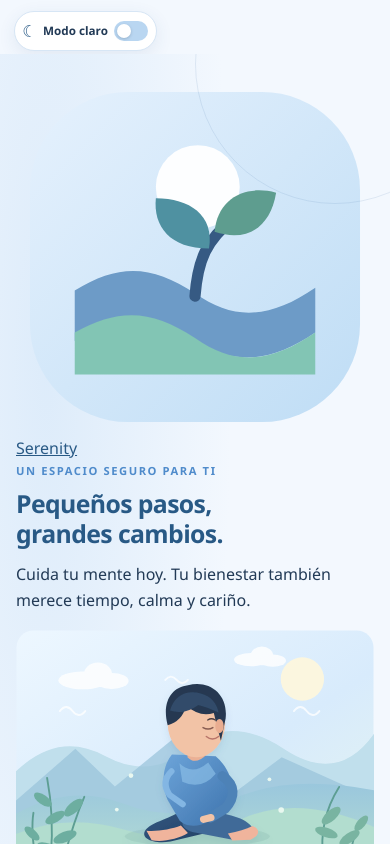
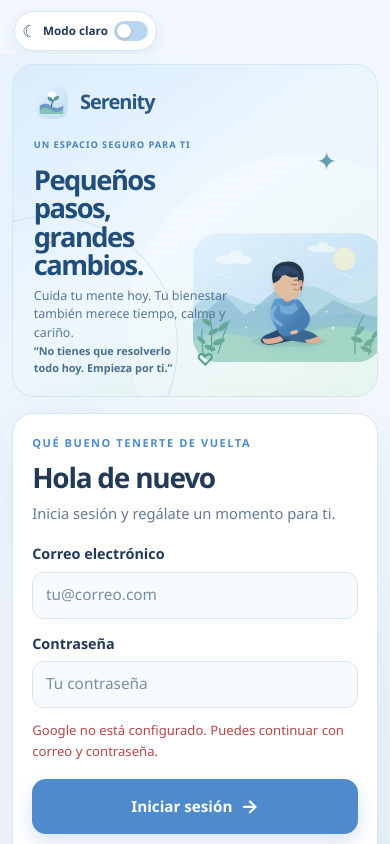
Before and after one commit to jeisonrv/frontend-serenity, an Angular app: page /login in a window 390 px wide. Shown: the top 844 px of the page. Built offline with nearby package versions, Linux system fonts and the light colour scheme; no server answers.

Commit message:
feat(ui): style illustrated auth screens for light and dark themes

```diff
--- a/src/app/features/auth/login/login.component.scss
+++ b/src/app/features/auth/login/login.component.scss
@@ -1,53 +1,106 @@
 .pantalla-auth {
-  min-height: 100vh; display: grid; place-items: center; position: relative; overflow: hidden;
-  padding: 2.5rem 1.25rem;
-  background: radial-gradient(ellipse at 12% 15%, rgba(220,235,250,.95), transparent 38%),
-    radial-gradient(ellipse at 88% 86%, rgba(207,235,228,.72), transparent 34%), var(--color-bg);
+  min-height: calc(100vh - 60px);
+  display: grid;
+  grid-template-columns: minmax(0, 1.02fr) minmax(360px, .98fr);
+  align-items: center;
+  gap: clamp(1.5rem, 4vw, 4.25rem);
+  position: relative;
+  overflow: hidden;
+  padding: clamp(1rem, 3vw, 2.4rem);
+  background:
+    radial-gradient(ellipse at 7% 8%, rgba(220, 237, 253, .58), transparent 36%),
+    radial-gradient(ellipse at 96% 88%, rgba(204, 235, 224, .38), transparent 34%),
+    var(--color-bg);
 }
-.pantalla-auth::before, .pantalla-auth::after {
-  content: ''; position: absolute; border-radius: 50%; pointer-events: none;
+.auth-escena {
+  position: relative; isolation: isolate; min-height: min(720px, calc(100vh - 105px));
+  display: flex; flex-direction: column; overflow: hidden;
+  padding: clamp(1.5rem, 4vw, 3.3rem);
+  border: 1px solid #D2E6F7; border-radius: 32px;
+  background: linear-gradient(145deg, #D9ECFD 0%, #EEF7FF 48%, #DDF1E8 100%);
 }
-.pantalla-auth::before { width: 280px; height: 280px; top: -130px; right: -85px; border: 1px solid rgba(84,127,175,.14); }
-.pantalla-auth::after { width: 360px; height: 360px; bottom: -220px; left: -120px; border: 1px solid rgba(84,127,175,.14); }
-.auth-panel { position: relative; z-index: 1; width: min(100%, 460px); }
-.marca-auth { display: flex; flex-direction: column; align-items: center; margin-bottom: 1.35rem; }
-.marca-simbolo {
-  display: block; width: 64px; height: 64px; object-fit: contain; margin-bottom: .45rem;
+.auth-escena::before, .auth-escena::after {
+  content: ''; position: absolute; z-index: -1; border-radius: 50%; pointer-events: none;
 }
-.marca-nombre { font-family: var(--font-display); color: var(--color-primary-dark); font-size: 1.8rem; line-height: 1.1; }
-.marca-frase { margin-top: .3rem; color: var(--color-ink-soft); font-size: .9rem; }
+.auth-escena::before { width: 350px; height: 350px; right: -100px; top: 90px; background: rgba(255,255,255,.27); }
+.auth-escena::after { width: 260px; height: 260px; left: -95px; bottom: -80px; border: 1px solid rgba(76,132,183,.19); }
+.marca-escena { display: inline-flex; align-items: center; gap: .7rem; color: #285985; text-decoration: none; width: fit-content; }
+.marca-escena img { width: 44px; height: 44px; object-fit: contain; }
+.marca-escena span { font-weight: 850; font-size: 1.6rem; letter-spacing: -.05em; }
+.escena-copy { z-index: 1; max-width: 470px; margin-top: clamp(2rem, 7vh, 4.5rem); }
+.escena-copy .eyebrow { color: #4A82B6; font-size: .69rem; font-weight: 850; letter-spacing: .16em; margin: 0 0 .8rem; }
+.escena-copy h2 { color: #204D79; font-size: clamp(2.2rem, 4.2vw, 3.75rem); letter-spacing: -.055em; line-height: 1.04; margin: 0 0 1rem; }
+.escena-copy p:not(.eyebrow) { color: #587795; font-size: 1rem; line-height: 1.7; max-width: 400px; margin: 0; }
+.escena-ilustracion { display: block; align-self: center; width: min(100%, 590px); max-height: 330px; object-fit: contain; margin: auto -1rem -1rem; border-radius: 25px; mix-blend-mode: multiply; }
+.frase-calmada { display: flex; align-items: center; gap: .55rem; color: #476F8F; font-size: .83rem; font-weight: 650; margin: 1rem 0 0; }
+.frase-calmada span { color: #579B91; font-size: 1.1rem; }
+.escena-detalle { position: absolute; color: #679EAF; pointer-events: none; }
+.detalle-uno { top: 23%; right: 11%; font-size: 1.55rem; }
+.detalle-dos { top: 48%; left: 8%; color: #D6A56F; font-size: 1.2rem; }
+
+.auth-panel { position: relative; z-index: 1; width: min(100%, 490px); margin: 0 auto; }
+.marca-auth-mobile { display: none; }
 .formulario {
-  width: 100%; padding: clamp(1.35rem,5vw,2.25rem); border: 1px solid rgba(216,229,243,.95);
-  border-radius: 24px; box-shadow: 0 18px 52px rgba(54,90,131,.11);
+  width: 100%; padding: clamp(1.35rem, 3vw, 2.25rem);
+  border: 1px solid var(--color-line); border-radius: 26px;
+  background: var(--color-surface); box-shadow: 0 22px 58px var(--color-shadow);
 }
-.encabezado-formulario { margin-bottom: 1.5rem; }
-.eyebrow { color: var(--color-primary); font-size: .7rem; letter-spacing: .14em; font-weight: 700; margin: 0 0 .6rem; }
-.encabezado-formulario h1 { margin-bottom: .55rem; font-size: clamp(1.65rem,5vw,2rem); }
-.subtitulo { color: var(--color-ink-soft); margin: 0; font-size: .95rem; }
-.formulario .field { margin-bottom: 1.1rem; }
-.formulario .btn { width: 100%; margin-top: .45rem; }
-.boton-ingreso { min-height: 49px; box-shadow: 0 7px 18px rgba(84,127,175,.18); }
-.alterno { text-align: center; font-size: .9rem; margin: 1.2rem 0 0; color: var(--color-ink-soft); }
-.alterno a { color: var(--color-primary-dark); font-weight: 700; text-decoration-thickness: 1px; text-underline-offset: 3px; }
-.nota-privacidad { display: flex; align-items: center; justify-content: center; gap: .45rem; color: var(--color-ink-soft); font-size: .78rem; margin: 1.25rem 0 0; text-align: center; }
+.encabezado-formulario { margin-bottom: 1.45rem; }
+.eyebrow { color: var(--color-primary); font-size: .69rem; letter-spacing: .14em; font-weight: 850; margin: 0 0 .6rem; }
+.encabezado-formulario h1 { color: var(--color-ink); margin-bottom: .45rem; font-size: clamp(1.8rem, 3.3vw, 2.3rem); letter-spacing: -.045em; }
+.subtitulo { color: var(--color-ink-soft); margin: 0; font-size: .92rem; line-height: 1.55; }
+.formulario .field { margin-bottom: 1rem; }
+.formulario .field input { min-height: 47px; border-radius: 12px; }
+.formulario .btn { width: 100%; margin-top: .35rem; min-height: 48px; }
+.boton-ingreso { box-shadow: 0 8px 19px rgba(58, 117, 175, .2); }
+.boton-ingreso span:last-child { font-size: 1.2rem; transition: transform .15s ease; }
+.boton-ingreso:hover span:last-child { transform: translateX(3px); }
+.alterno { text-align: center; font-size: .87rem; margin: 1.1rem 0 0; color: var(--color-ink-soft); }
+.alterno a { color: var(--color-primary-dark); font-weight: 800; text-decoration-thickness: 1px; text-underline-offset: 3px; }
+.nota-privacidad { display: flex; align-items: center; justify-content: center; gap: .45rem; color: var(--color-ink-soft); font-size: .75rem; margin: 1.1rem 0 0; text-align: center; }
 .nota-privacidad span { color: var(--color-primary); font-size: 1rem; }
-.error-general { margin: -.2rem 0 .75rem; }
-.mensaje-exito { margin: -.2rem 0 .75rem; color: #34735E; font-size: .9rem; }
-.separador-google { display: flex; align-items: center; gap: .75rem; margin-top: 1rem; color: var(--color-ink-soft); font-size: .8rem; }
+.error-general { margin: -.1rem 0 .75rem; }
+.mensaje-exito { margin: -.1rem 0 .75rem; color: #27785E; font-size: .87rem; }
+.separador-google { display: flex; align-items: center; gap: .75rem; margin-top: 1rem; color: var(--color-ink-soft); font-size: .77rem; }
 .separador-google::before, .separador-google::after { content: ''; flex: 1; border-top: 1px solid var(--color-line); }
 .separador-google span { white-space: nowrap; }
-.nota-crisis { color: var(--color-ink-soft); text-align: center; font-size: .76rem; margin: 1.15rem auto 0; }
-@media (max-width: 480px) { .pantalla-auth { padding: 1.5rem 1rem; } .formulario { border-radius: 20px; } }
+.nota-crisis { color: var(--color-ink-soft); font-size: .74rem; line-height: 1.5; text-align: center; margin: .95rem .2rem 0; }
+.nota-crisis a { color: var(--color-primary-dark); font-weight: 750; text-underline-offset: 3px; }
+.aceptacion-legal { display: flex; align-items: flex-start; gap: .6rem; margin: .2rem 0 .5rem; color: var(--color-ink-soft); font-size: .82rem; line-height: 1.45; }
+.aceptacion-legal input { margin-top: .15rem; accent-color: var(--color-primary); flex: 0 0 auto; }
+.aceptacion-legal a { color: var(--color-primary-dark); font-weight: 700; }
+.error-terminos { display: block; margin: 0 0 .65rem; }
+:root[data-theme='dark'] .pantalla-auth { background: radial-gradient(ellipse at 12% 15%, rgba(36,67,101,.34), transparent 38%), radial-gradient(ellipse at 88% 86%, rgba(31,74,69,.24), transparent 34%), var(--color-bg); }
+:root[data-theme='dark'] .auth-escena { background: linear-gradient(145deg, #152B44 0%, #1A3048 52%, #173B3A 100%); border-color: var(--color-line); }
+:root[data-theme='dark'] .marca-escena, :root[data-theme='dark'] .escena-copy h2 { color: #D4E9FF; }
+:root[data-theme='dark'] .escena-copy .eyebrow { color: #9BC9F0; }
+:root[data-theme='dark'] .escena-copy p:not(.eyebrow), :root[data-theme='dark'] .frase-calmada { color: #B5C9DF; }
+:root[data-theme='dark'] .escena-ilustracion { mix-blend-mode: normal; border: 1px solid var(--color-line); }
+:root[data-theme='dark'] .mensaje-exito { color: #9BDEC5; }
 
-
-.aceptacion-legal {
-  display: flex; align-items: flex-start; gap: .65rem; margin: .35rem 0 .25rem;
-  color: var(--color-ink-soft); font-size: .82rem; line-height: 1.5; cursor: pointer;
+@media (max-width: 1020px) {
+  .pantalla-auth { grid-template-columns: minmax(0, .9fr) minmax(340px, 1.1fr); gap: 1.5rem; padding: 1rem; }
+  .auth-escena { padding: 1.7rem; }
+  .escena-copy { margin-top: 2.5rem; }
+  .escena-copy h2 { font-size: clamp(2rem, 4vw, 3rem); }
+  .escena-ilustracion { max-height: 260px; }
 }
-.aceptacion-legal input {
-  appearance: auto; width: 17px; height: 17px; flex: 0 0 auto; margin: .15rem 0 0;
-  accent-color: var(--color-primary);
+@media (max-width: 760px) {
+  .pantalla-auth { min-height: calc(100vh - 58px); grid-template-columns: 1fr; gap: 1rem; padding: .6rem .75rem 1.5rem; }
+  .auth-escena { min-height: 275px; padding: 1.25rem 1.3rem; border-radius: 22px; }
+  .marca-escena img { width: 35px; height: 35px; }
+  .marca-escena span { font-size: 1.25rem; }
+  .escena-copy { margin-top: 1.15rem; max-width: 60%; }
+  .escena-copy .eyebrow { font-size: .58rem; letter-spacing: .1em; }
+  .escena-copy h2 { font-size: clamp(1.65rem, 7vw, 2.3rem); margin-bottom: .5rem; }
+  .escena-copy p:not(.eyebrow) { font-size: .78rem; line-height: 1.45; }
+  .escena-ilustracion { position: absolute; width: 52%; max-height: none; right: -.3rem; bottom: 2.15rem; margin: 0; }
+  .frase-calmada { max-width: 56%; font-size: .68rem; margin-top: auto; position: relative; z-index: 2; }
+  .auth-panel { width: min(100%, 520px); }
+  .formulario { padding: 1.2rem; border-radius: 21px; }
+  .encabezado-formulario { margin-bottom: 1.1rem; }
+  .encabezado-formulario h1 { font-size: 1.75rem; }
+  .formulario .field { margin-bottom: .8rem; }
+  .formulario .field input { min-height: 44px; padding: .65rem .8rem; }
+  .nota-crisis { padding: 0 .4rem; }
 }
-.aceptacion-legal a { color: var(--color-primary-dark); font-weight: 700; text-underline-offset: 3px; }
-.error-terminos { display: block; margin: .15rem 0 .75rem 1.6rem; }
-.nota-crisis a { color: var(--color-primary-dark); font-weight: 700; text-underline-offset: 3px; }
```
